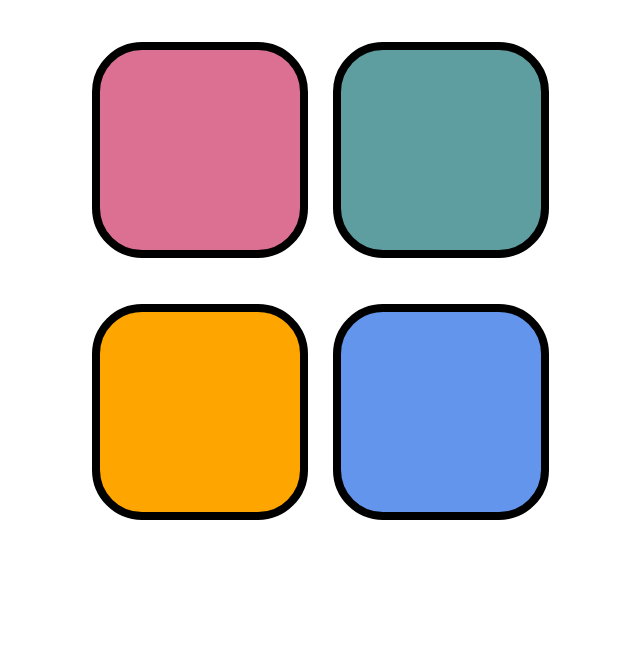
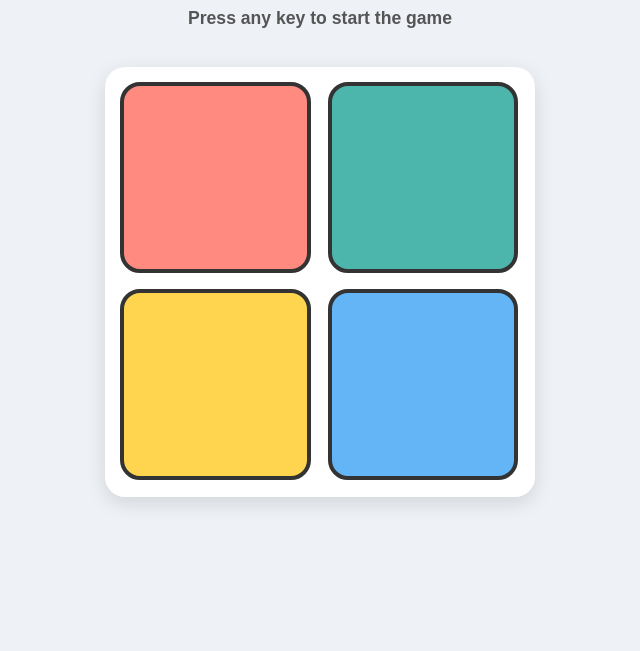
Before and after one commit to shahaa01/SimonSaysPublic, a plain HTML site: page index.html in a window 1280 px wide. Shown: the part 191-842 px from the top of the page, without its empty margins (320-960 px from the left). After the commit the page ends 800 px from the top, so only its background shows below. Drawn offline with Linux system fonts and the light colour scheme.

Commit message:
Update game.css

```diff
--- a/game.css
+++ b/game.css
@@ -1,67 +1,69 @@
 body {
     text-align: center;
     box-sizing: border-box;
+    height: 100vh;
+    margin: 0;
+    display: flex;
+    flex-direction: column;
+    justify-content: center;
+    align-items: center;
+    background-color: #eef1f6; /* Softer background for a modern look */
+    font-family: 'Arial', sans-serif;
 }
 
 header {
-    margin: 10px auto;
+    margin-bottom: 20px;
+}
+
+h1 {
+    font-size: 2.2rem;
+    color: #222;
+    letter-spacing: 1px;
+}
+
+h3 {
+    font-size: 1.1rem;
+    color: #555;
 }
 
 .container {
-    margin: 100px auto;
-    height: 500px;
-    width: 500px;
-    display: flex;
-    flex-wrap: wrap;
-    gap: 25px;
-    padding: 20px;
-    justify-content: center;
-    align-items: center;
-
+    display: grid;
+    grid-template-columns: repeat(2, 1fr);
+    gap: 15px; /* Reduced gap for a tighter, cleaner layout */
+    height: 50vh;
+    width: 50vh;
+    padding: 15px;
+    background-color: #fff;
+    border-radius: 20px;
+    box-shadow: 0 6px 20px rgba(0, 0, 0, 0.12); /* Softer shadow for elegance */
 }
 
-.box1 {
-    height: 200px;
-    width: 200px;
-    border: 8px solid black;
-    border-radius: 50px;
-    background-color: palevioletred;
+.box {
+    height: 95%; /* Slightly smaller boxes for better proportion */
+    width: 95%;
+    border: 4px solid #333; /* Thinner border for a cleaner look */
+    border-radius: 20px;
+    transition: all 0.2s ease;
 }
 
-.box2 {
-    height: 200px;
-    width: 200px;
-    border: 8px solid black;
-    border-radius: 50px;
-    background-color: cadetblue;
+.box:hover {
+    transform: scale(1.07); /* Sleeker hover effect */
+    box-shadow: 0 4px 15px rgba(0, 0, 0, 0.2); /* Subtle glow */
+    cursor: pointer;
 }
 
-.box3 {
-    height: 200px;
-    width: 200px;
-    border: 8px solid black;
-    border-radius: 50px;
-    background-color: orange;
-}
-
-.box4 {
-    height: 200px;
-    width: 200px;
-    border: 8px solid black;
-    border-radius: 50px;
-    background-color: cornflowerblue;
-}
-
-.hide {
-    display: none;
-}
+.box1 { background-color: #FF8A80; } /* Softer coral */
+.box2 { background-color: #4DB6AC; } /* Stylish teal */
+.box3 { background-color: #FFD54F; } /* Warm yellow */
+.box4 { background-color: #64B5F6; } /* Cool blue */
 
 .flash {
-    background-color: white;
+    background-color: #fff;
+    border-color: #000;
 }
 
 .userflash {
-    background-color: green;
+    background-color: #81C784;
 }
 
 .disabled {
```
